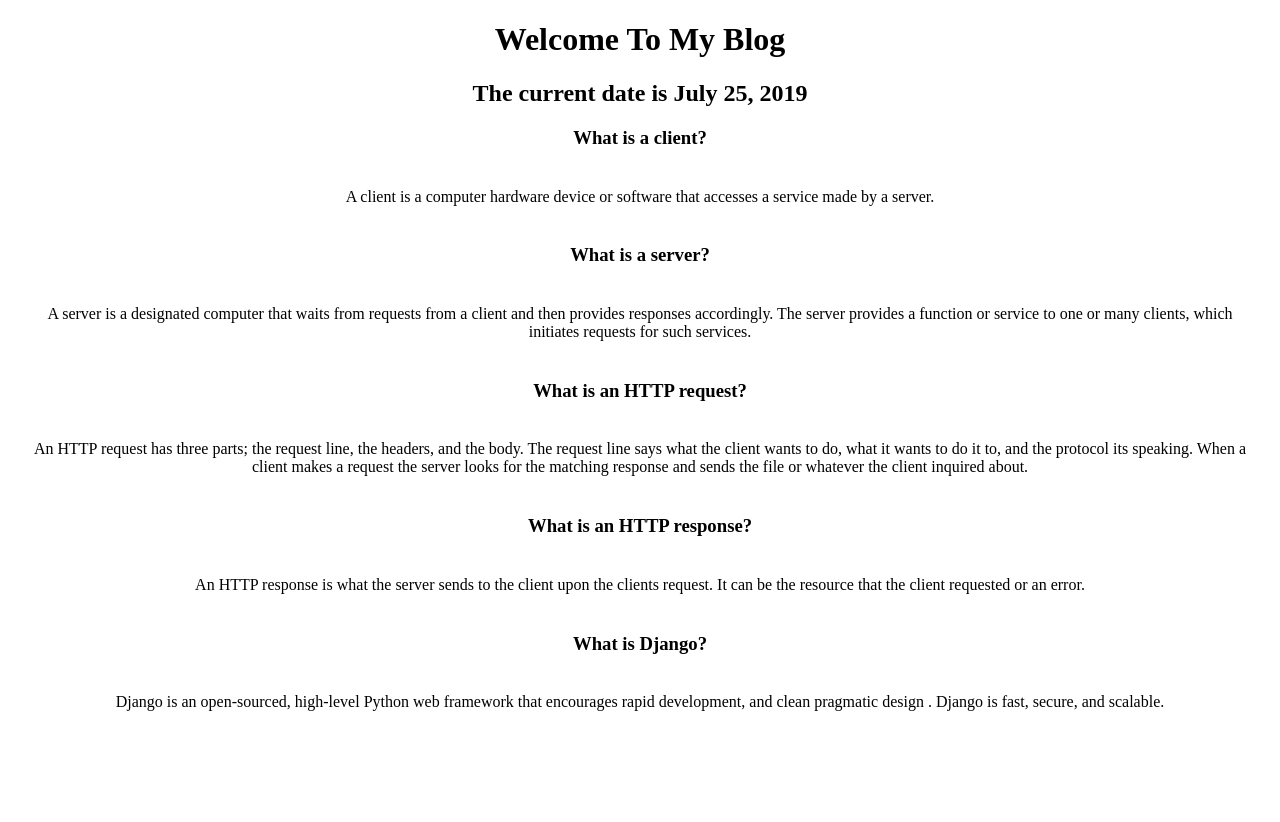
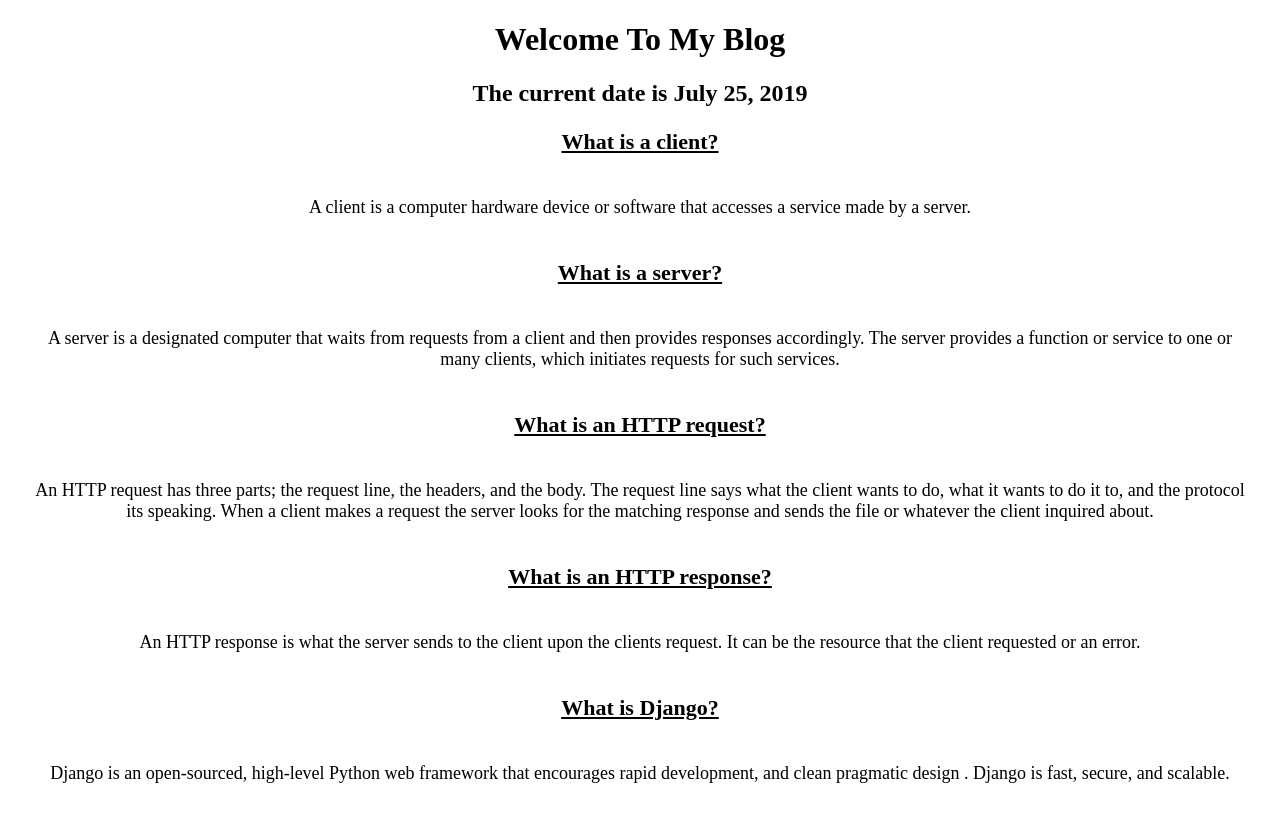
Before and after one commit to jaybenaim/day18-blog, a Django app: page /home/ in a window 1280 px wide. Before the commit the page ends 711 px from the top, so only its background shows below. Run offline with Django 3.2, Linux system fonts and the light colour scheme.

Commit message:
adjusted paragraph styles

```diff
--- a/blog/templates/index.html
+++ b/blog/templates/index.html
@@ -26,8 +26,13 @@
         p, h3, h2 {
             text-align: center;
         }
+        h3 {
+            font-size: 22px;
+            text-decoration: underline;
+        }
         p {
             padding: 20px;
+            font-size: 18px;
         }
     </style>
 
```
